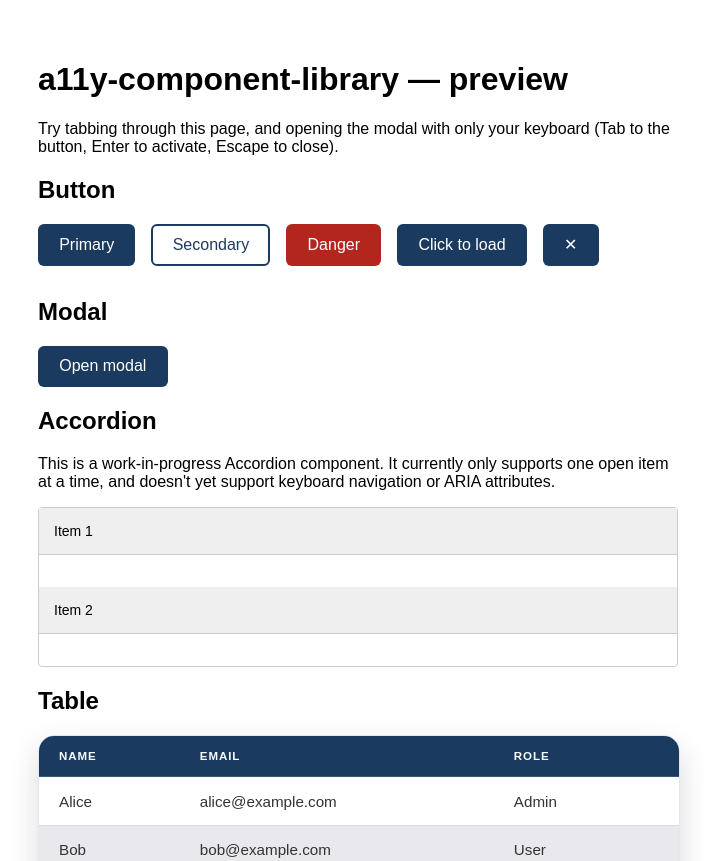
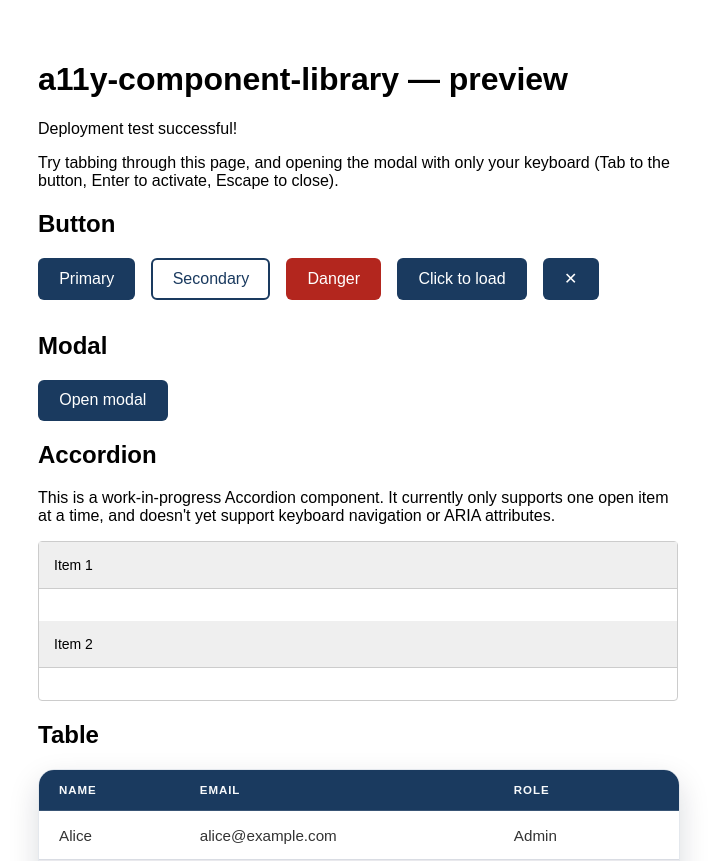
Before and after one commit to git-anjalib/a11y-component-library, a React (Vite) app: page / in a window 1280 px wide. Shown: the top 861 px of the page, without its empty margins (2-719 px from the left). Built offline with nearby package versions, Linux system fonts and the light colour scheme.

Commit message:
Test automatic deployment

```diff
--- a/src/App.tsx
+++ b/src/App.tsx
@@ -21,6 +21,7 @@ export const App: React.FC = () => {
   return (
     <main style={{ fontFamily: "sans-serif", padding: "2rem", maxWidth: 640 }}>
       <h1>a11y-component-library — preview</h1>
+      <p>Deployment test successful!</p>
       <p>
         Try tabbing through this page, and opening the modal with only your
         keyboard (Tab to the button, Enter to activate, Escape to close).
```
